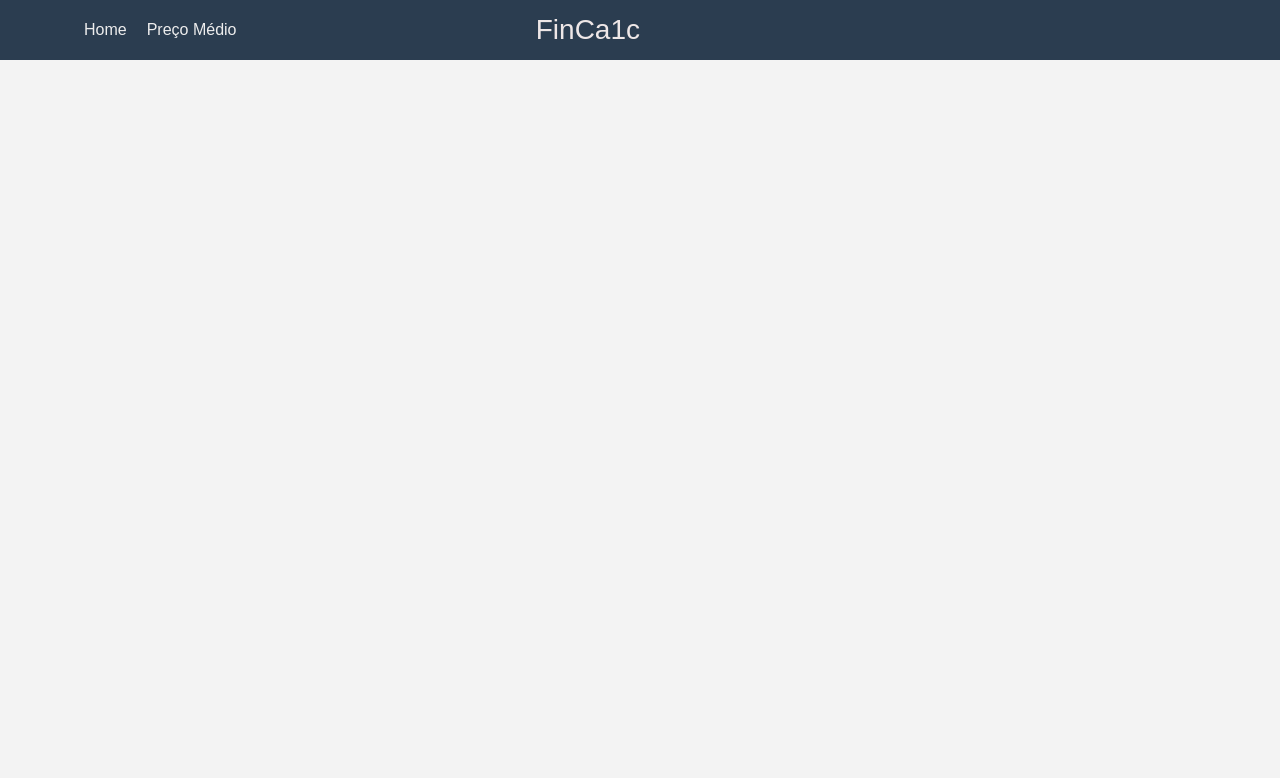
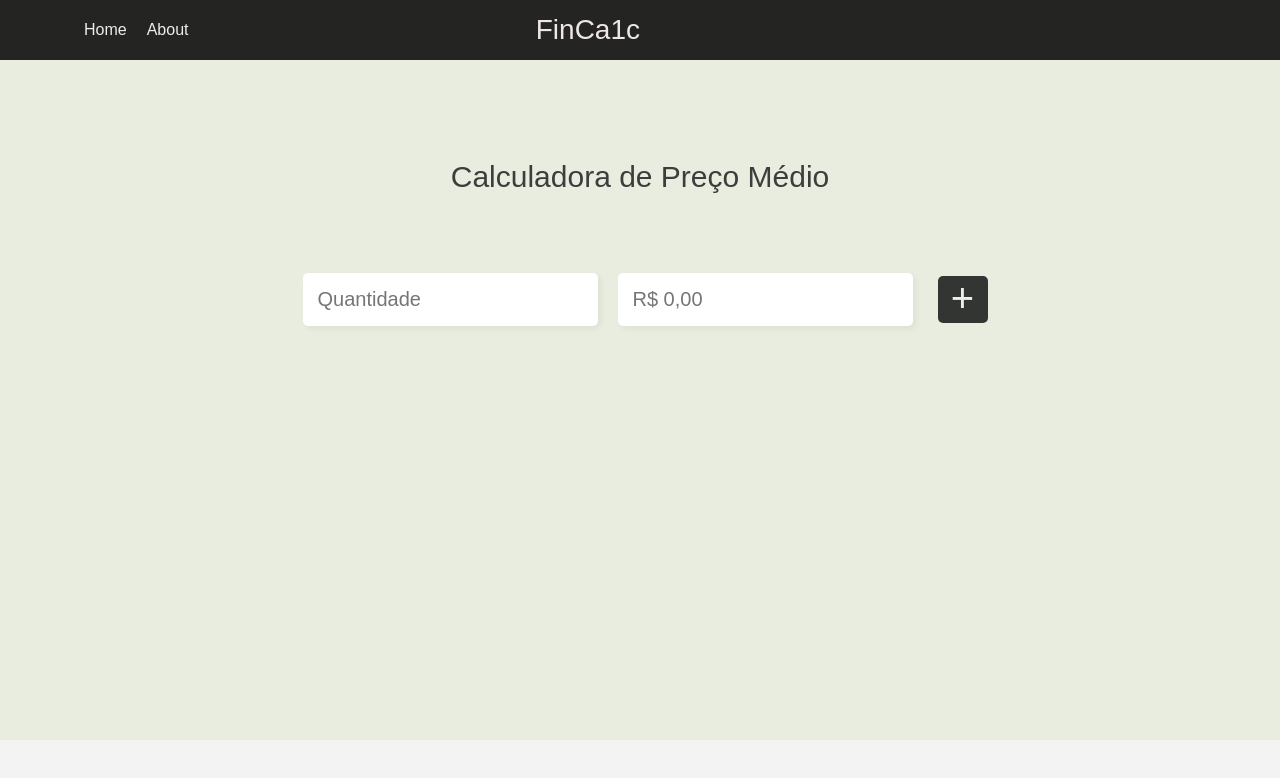
Before and after one commit to hewmoreira/finprice, a Vue app: page / in a window 1280 px wide. Shown: the top 778 px of the page. Built offline with nearby package versions, Linux system fonts and the light colour scheme.

Commit message:
added title, input e btn

```diff
--- a/src/components/header.vue
+++ b/src/components/header.vue
@@ -13,7 +13,7 @@
         <a href="/" id="menu-logo">FinCa1c</a>
         <ul>
           <li><a href="/">Home</a></li>
-          <li><a href="/precomedio">Preço Médio</a></li>
+          <li><a href="/about">About</a></li>
         </ul>
       </div>
 
--- a/src/pages/home.vue
+++ b/src/pages/home.vue
@@ -1,7 +1,15 @@
 <template>
-  <div>
-
-  </div>
+  <main>
+    <div id="title">
+        Calculadora de Preço Médio
+    </div>
+    <div id="calculadoraPrecoMedio">
+        <input type="number" class="quantField" placeholder="Quantidade">
+        <input type="number" class="priceField" placeholder="R$ 0,00">
+        <button type="submit" class="btnCalc">+</button>
+    </div>
+    <div id="publish"></div>
+  </main>
 </template>
 
 <script>
@@ -10,6 +18,75 @@ export default {
 }
 </script>
 
-<style>
+<style scoped>
+
+    main{
+        background-color: var(--color-background-home);
+        align-items: center;
+    }
+
+    #title{
+        color: var(--color-text-dark);
+        font-size: 30px;
+        text-align: center;
+        margin-top: 100px;
+    }
+
+    #calculadoraPrecoMedio {
+        /* background-color: var(--color-background); */
+        margin-top: 30px;
+        width: 700px;
+        height: 150px;
+        display: flex;
+        justify-content: center;
+        align-items: center;
+    }
+
+    .quantField{
+        font-size: 20px;
+        padding: 15px;
+        color: #909090;
+        background: #fff;
+        margin: 0 10px;
+        border: none;
+        border-radius: 5px;
+        box-shadow: 3px 3px 6px rgb(0 0 0 / 5%);
+    }
+
+    .priceField{
+        font-size: 20px;
+        padding: 15px;
+        color: #909090;
+        background: #fff;
+        margin: 0 10px;
+        border: none;
+        border-radius: 5px;
+        box-shadow: 3px 3px 6px rgb(0 0 0 / 5%);
+    }
+
+    .btnCalc{
+        width: 50px;
+        height: 47px;
+        margin-left: 15px;
+        font-size: 40px;
+        border: none;
+        border-radius: 5px;
+        display: flex;
+        justify-content: center;
+        color: var(--color-text-light);
+        background: var(--color-background-footer);
+
+    }
+
+    .btnCalc:hover{
+        background: var(--color-text-yellow);
+        color: var(--color-text-dark);
+        transition: 0.3s;
+    }
+
+
+    #publish{
+
+    }
 
 </style>
--- a/src/styles/global.css
+++ b/src/styles/global.css
@@ -1,10 +1,13 @@
 :root {
     --color-background: #f3f3f3;
-    --color-background-nav: #2b3d50;
-    --color-backgruond-home: #344960;
+    --color-background-nav: #242423;
+    --color-background-home: #E8EDDF;
     --color-text-light: #ededed;
     --color-text-title: #ff5555;
     --color-text-dark: #3d3d3d;
+    --color-background-footer: #333533;
+    --color-text-yellow: #F5CB5C;
+    --color-prata: #CFDBD5;
 }
 
 *{
@@ -31,3 +34,10 @@ a:hover{
 .container{
     width: 90%;
 }
+
+main{
+    width: 100%;
+    height: calc(100vh - 120px);
+    display: flex;
+    flex-direction: column;
+}
```
